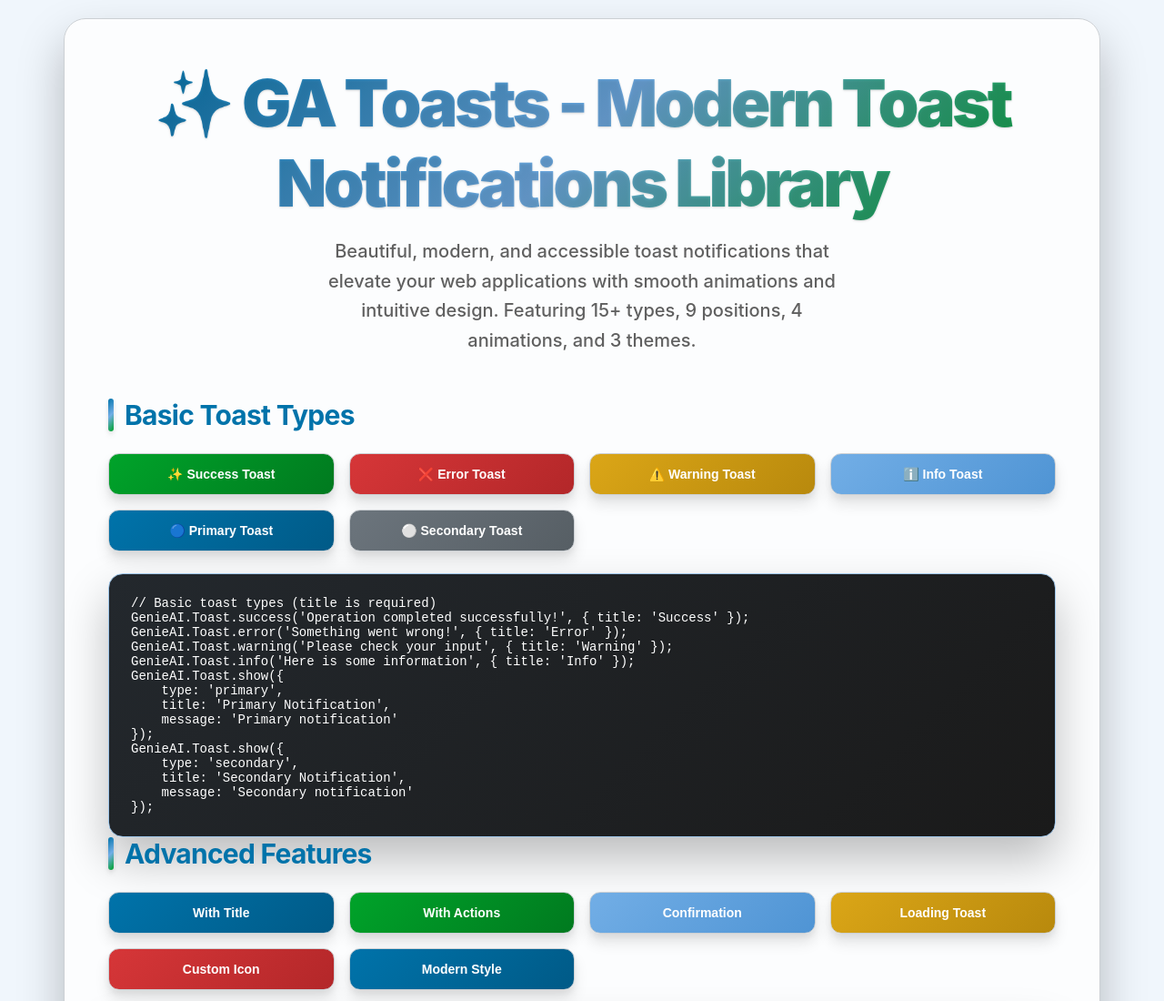
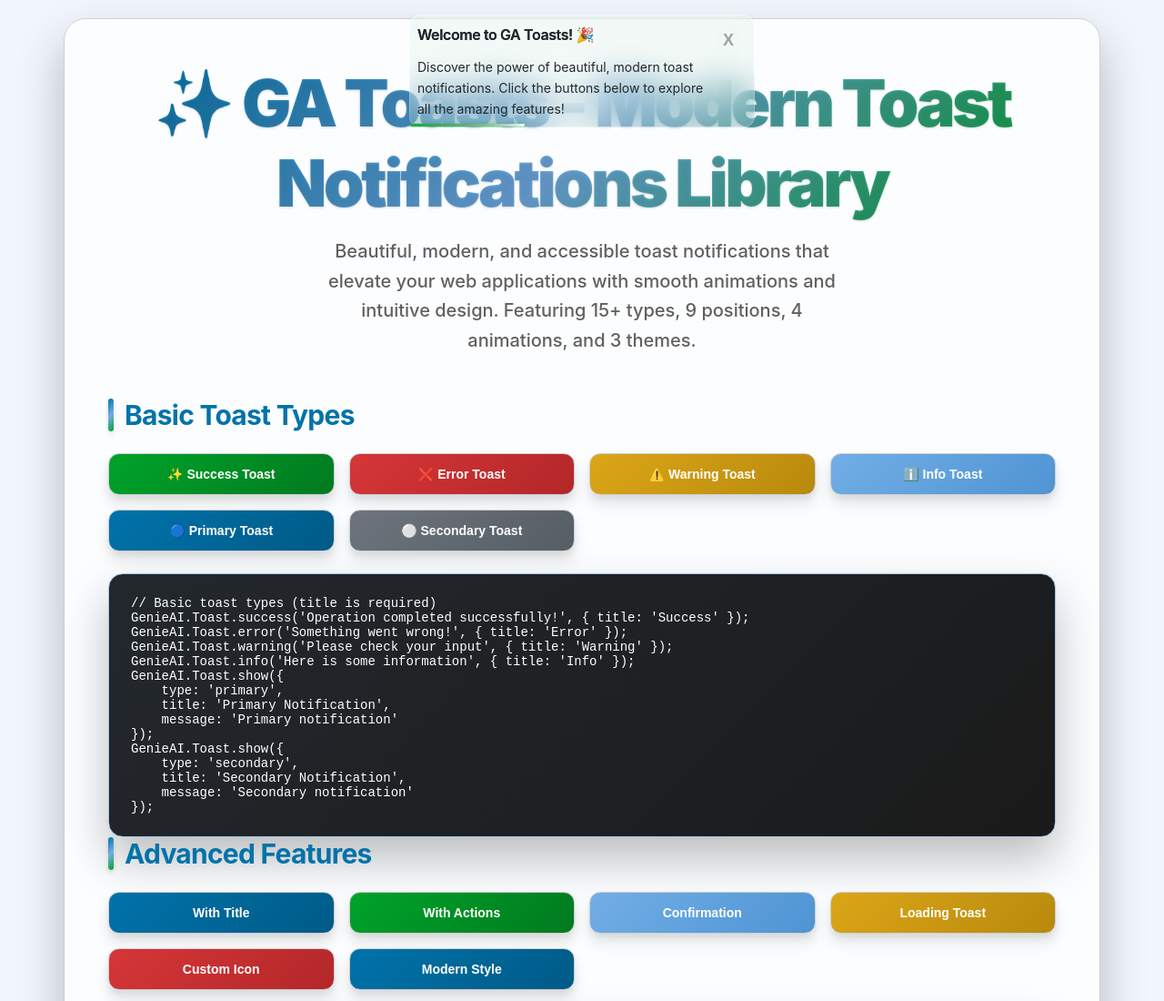
Before and after one commit to harshad-pindoriya/ga-toasts, a plain HTML site: page index.html in a window 1280 px wide. Shown: the top 1100 px of the page at 91% size. Drawn offline with Linux system fonts and the light colour scheme.

Commit message:
Fix file paths and remove remaining jQuery code
- Updated preload links to point to src/ folder
- Replaced .ready() with vanilla JavaScript
- Fixed MIME type errors for CSS files
- Resolved 404 errors for JS files
- Complete conversion to vanilla JavaScript

```diff
--- a/index.html
+++ b/index.html
@@ -85,9 +85,9 @@
     <!-- <meta name="yandex-verification" content="your-yandex-verification-code"> -->
 
     <!-- Additional Performance Hints -->
-    <link rel="preload" href="toasts.css" as="style">
-    <link rel="preload" href="toasts.js" as="script">
-    <link rel="preload" href="variables.css" as="style">
+    <link rel="preload" href="src/toasts.css" as="style">
+    <link rel="preload" href="src/toasts.js" as="script">
+    <link rel="preload" href="src/variables.css" as="style">
 
     <!-- Structured Data -->
     <script type="application/ld+json">
@@ -1252,7 +1252,7 @@ const count = GenieAI.Toast.getCount();</pre>
         }
 
         // Initialize demo
-        $(document).ready(function () {
+        document.addEventListener('DOMContentLoaded', function () {
             // Show welcome toast
             setTimeout(() => {
                 GenieAI.Toast.show({
```
